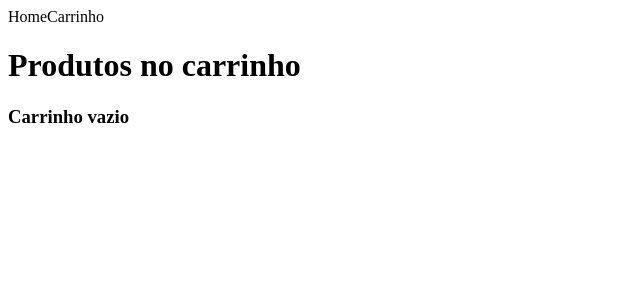
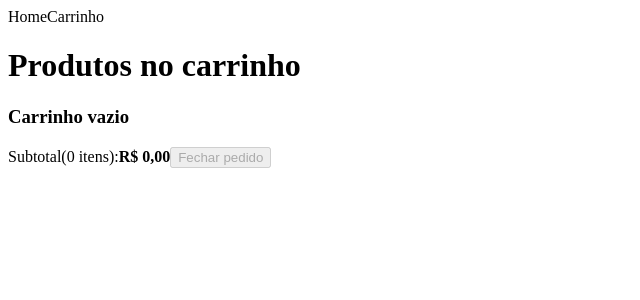
Before and after one commit to ThiagoPaz1/cart-buy, a React (Vite) app in the folder cart-buy/: page /carrinho in a window 1280 px wide. Shown: the top 300 px of the page, without its empty margins (0-640 px from the left). Built offline with nearby package versions, Linux system fonts and the light colour scheme.

Commit message:
refactor: In CardProductInCart component.

```diff
--- a/cart-buy/src/components/Cart/CardProductInCart/index.tsx
+++ b/cart-buy/src/components/Cart/CardProductInCart/index.tsx
@@ -1,4 +1,4 @@
-import { useContext, useState } from "react"
+import { useContext, useState, useEffect } from "react"
 
 // Components
 import { Button } from "../../Custom/Button"
@@ -15,6 +15,23 @@ import { priceFormat } from "../../../utils/priceFormat"
 export function CardProductInCart({ product, notifyRemoveProduct }: CardProductInCartProps) {
   const [quantityProduct, setQuantityProduct] = useState(Number(product.quantity))
   const { productsInCart, setProductsInCart } = useContext(ProductInCartContext)
+
+  useEffect(() => {
+    if (quantityProduct >= 1) {
+      let newListProduct: any[] = []
+
+      for (let i of productsInCart) {
+        if (i.id === product.id) {
+          i.quantity = quantityProduct
+          newListProduct.push(i)
+        } else {
+          newListProduct.push(i)
+        }
+      }
+
+      setProductsInCart(newListProduct)
+    }
+  }, [quantityProduct])
 
   function handleChangeQuantityProduct(signal: string) {
     if (signal === "-") {
--- a/cart-buy/src/components/Cart/Summary/index.tsx
+++ b/cart-buy/src/components/Cart/Summary/index.tsx
@@ -5,11 +5,14 @@ import { Button } from "../../Custom/Button"
 import { notify, Notification } from "../../../hooks/useNotification"
 import { SummaryProps } from "./types"
 
+import { priceFormat } from "../../../utils/priceFormat"
+
 export function Summary({ quantityProducts, amount }: SummaryProps) {
   const [disabledButton, setDisabledButton] = useState(false)
 
   useEffect(() => {
-    if (amount > 0) {
+    if (amount === 0) {
+
       setDisabledButton(true)
     }
   }, [amount])
@@ -27,7 +30,7 @@ export function Summary({ quantityProducts, amount }: SummaryProps) {
       </span>
 
       <strong>
-        {amount}
+        {priceFormat(amount)}
       </strong>
 
       <Button
--- a/cart-buy/src/components/Cart/index.tsx
+++ b/cart-buy/src/components/Cart/index.tsx
@@ -1,11 +1,29 @@
-import { useContext } from "react"
+import { useContext, useState, useEffect } from "react"
 
+import { Summary } from "./Summary"
 import { ListProductsInCart } from "./ListProductsInCart"
 
 import { ProductInCartContext } from "../../context/ProductInCartContext"
 
 export function CartComponent() {
+  const [amount, setAmount] = useState(0)
   const { productsInCart } = useContext(ProductInCartContext)
+
+  useEffect(() => {
+    if (productsInCart.length) {
+      setAmount((productsInCart[0].price * productsInCart[0].quantity))
+
+      if (productsInCart.length > 1) {
+        const productsInCartReduce: any = productsInCart
+        const amount = productsInCartReduce.reduce((accumulator: any, currentValue: any) =>
+          (accumulator.price * accumulator.quantity) + (currentValue.price * currentValue.quantity))
+
+        setAmount(amount)
+      }
+    } else {
+      setAmount(0)
+    }
+  }, [productsInCart])
 
   return (
     <div>
@@ -16,6 +34,11 @@ export function CartComponent() {
           products={productsInCart}
         />
       </div>
+
+      <Summary
+        quantityProducts={productsInCart.length}
+        amount={amount}
+      />
     </div>
   )
 }
--- a/cart-buy/src/components/Custom/Button/types/index.d.ts
+++ b/cart-buy/src/components/Custom/Button/types/index.d.ts
@@ -3,5 +3,5 @@ import { ReactNode } from react
 export interface ButtonProps {
   children: ReactNode
   onClick: () => void
-  disabled: boolean
+  disabled?: boolean
 }
--- a/cart-buy/src/hooks/useNotification.tsx
+++ b/cart-buy/src/hooks/useNotification.tsx
@@ -6,7 +6,7 @@ export function notify(msg: string, type: string) {
   if (type === "success") {
     console.log(msg)
     toast.success(msg, {
-      autoClose: 3000,
+      autoClose: 2000,
       position: toast.POSITION.TOP_CENTER,
     })
   }
```
